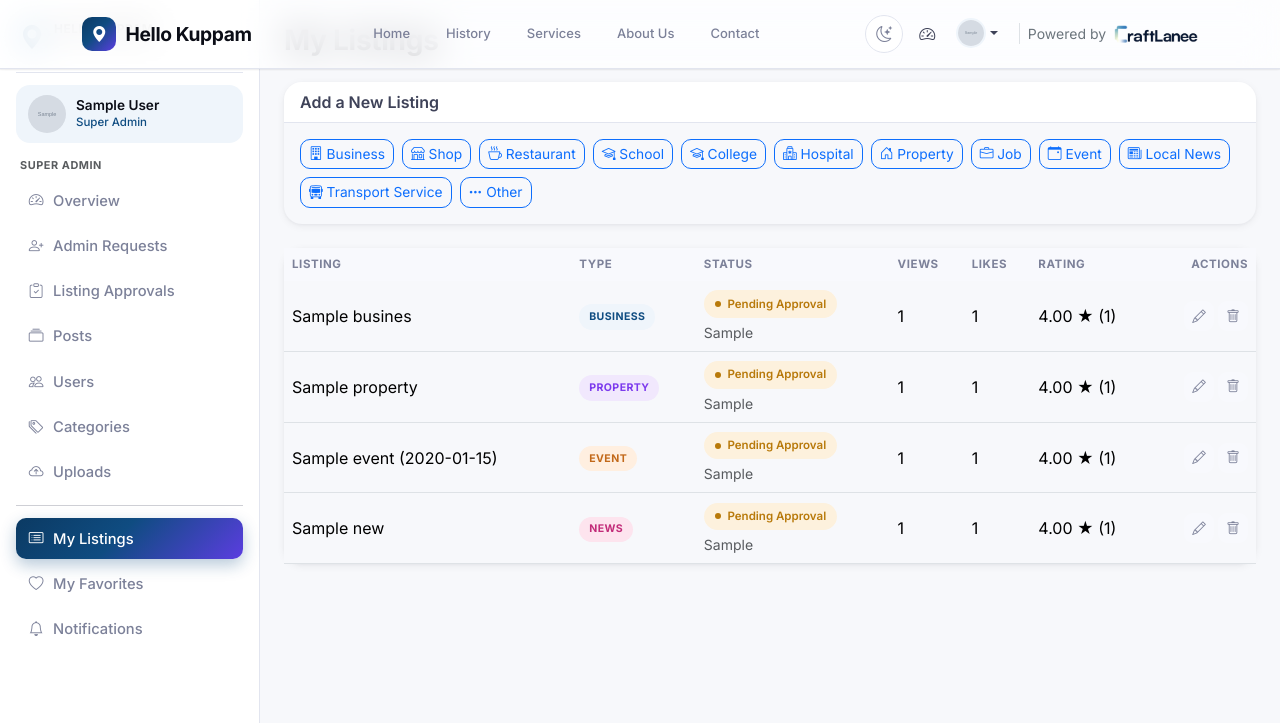
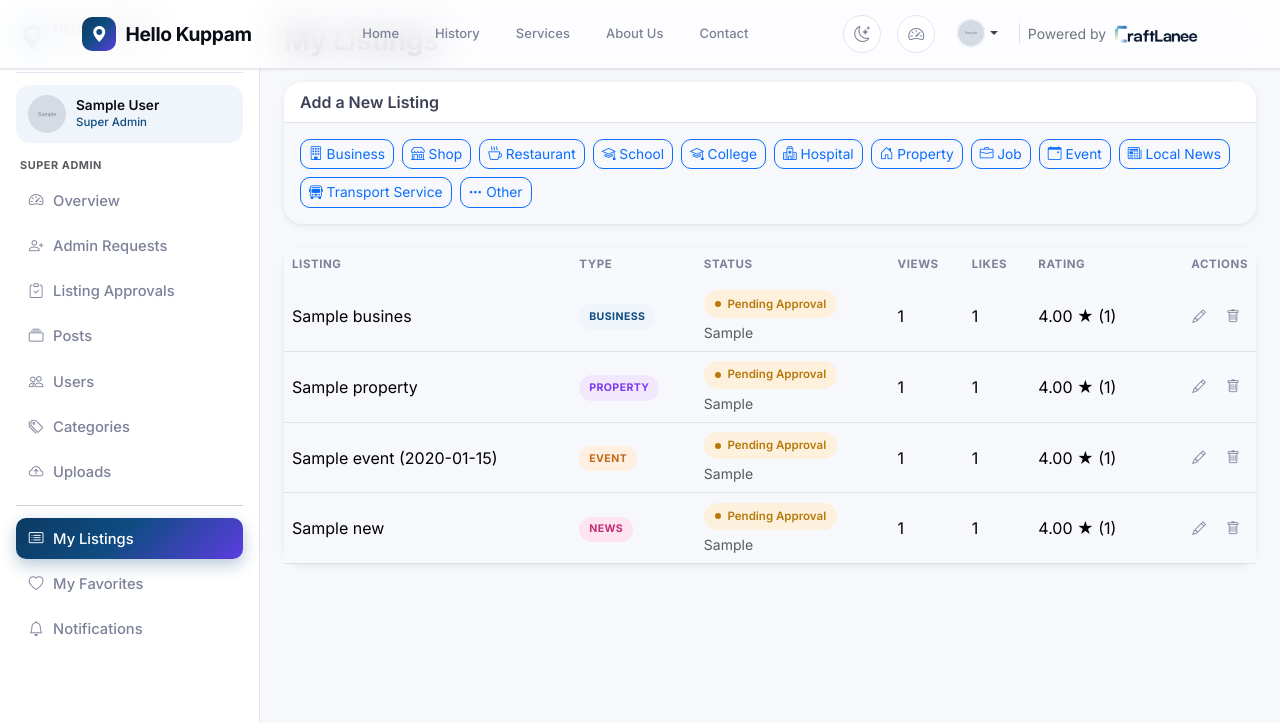
Before and after one commit to ctaftelaneebusinesses-prog/Kuppam_Project, a Django app: page /dashboard/my-listings/ in a window 1280 px wide. Shown: the top 723 px of the page. Run offline with Django 5.2, Linux system fonts and the light colour scheme; a user stored in the database is signed in; data comes from the database, SQL or seed files in the repository; tables that the repository leaves empty hold one stand-in row (values such as "Sample post"); grey boxes marked "Sample" are stand-in pictures; data that the repository does not hold is empty.

Commit message:
Fix invisible dashboard icon link in navbar
It was a bare .nav-link outside .navbar-nav, so none of the navbar's
color rules (transparent-white or solid-ink) applied to it — it rendered
in Bootstrap's default near-black link color, invisible against the dark
glass navbar. Reuses .hk-theme-toggle's button styling instead, which
already handles both navbar skins correctly.

```diff
--- a/templates/base.html
+++ b/templates/base.html
@@ -66,7 +66,7 @@
 
                 {% if user.is_authenticated %}
                     {% if user.profile.role == 'super_admin' or user.profile.role == 'admin' %}
-                    <a class="nav-link d-none d-lg-inline-flex" href="{% url 'core:dashboard' %}" title="Dashboard">
+                    <a class="hk-theme-toggle d-none d-lg-inline-flex" href="{% url 'core:dashboard' %}" title="Dashboard">
                         <i class="bi bi-speedometer2"></i>
                     </a>
                     {% endif %}
```
